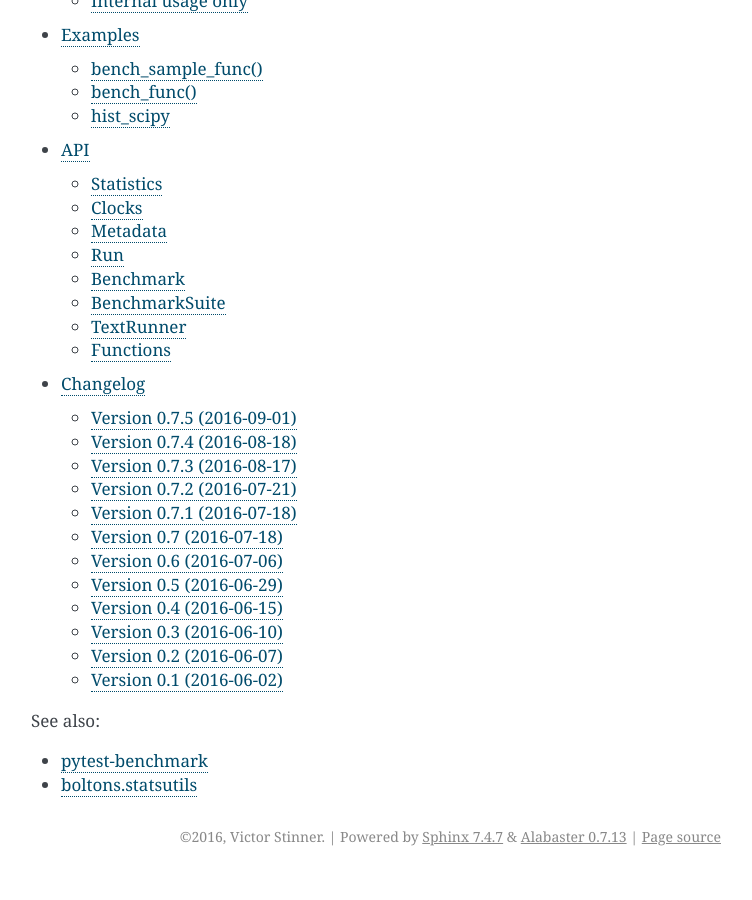
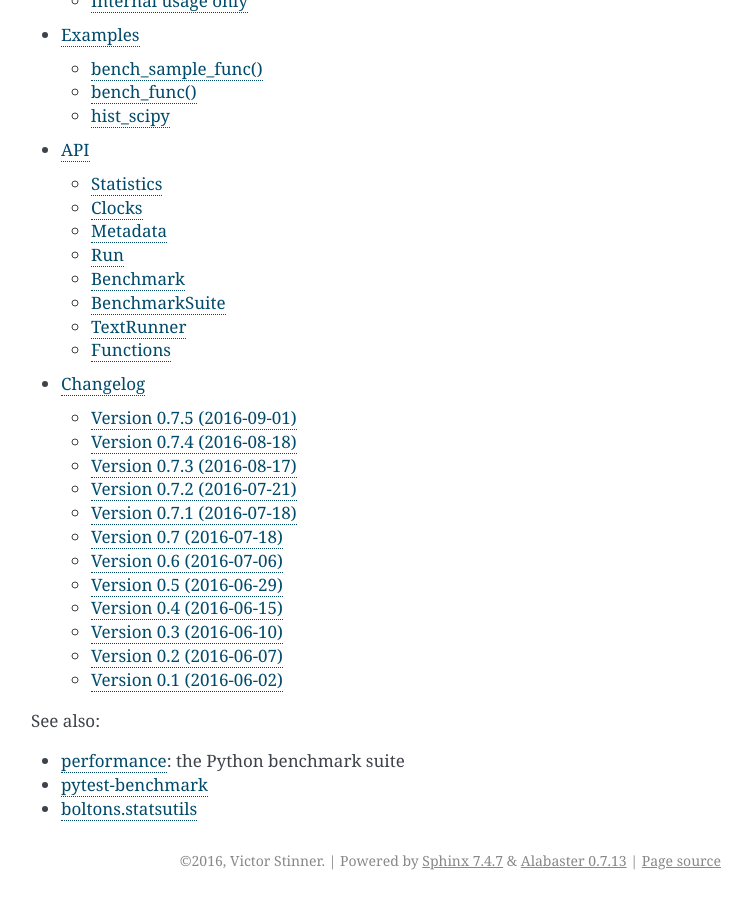
Before and after one commit to psf/pyperf, a Sphinx documentation site: the page built from doc/index.rst, in a window 1280 px wide and 900 px high, scrolled down 1202 px. Shown: the whole window, without its empty margins (389-1141 px from the left). Built offline with Sphinx 7.4.7, drawn with Linux system fonts in a browser that asks for light colours; before the commit the page ends 2078 px from its top, so only the background shows below that.

Commit message:
add link to performance

```diff
--- a/doc/index.rst
+++ b/doc/index.rst
@@ -38,6 +38,8 @@ Table Of Content:
 
 See also:
 
+* `performance <https://pypi.python.org/pypi/performance>`_: the Python
+  benchmark suite
 * `pytest-benchmark
   <https://github.com/ionelmc/pytest-benchmark/>`_
 * `boltons.statsutils
```
